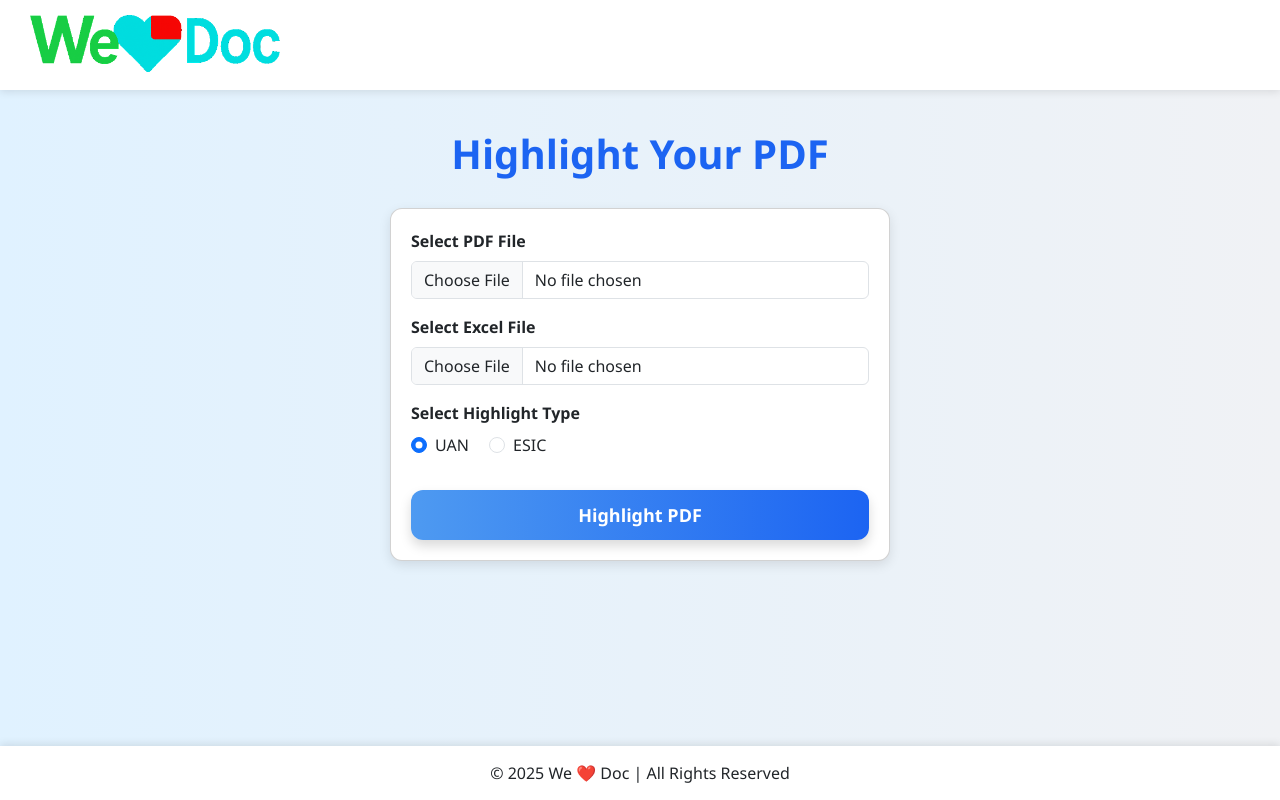
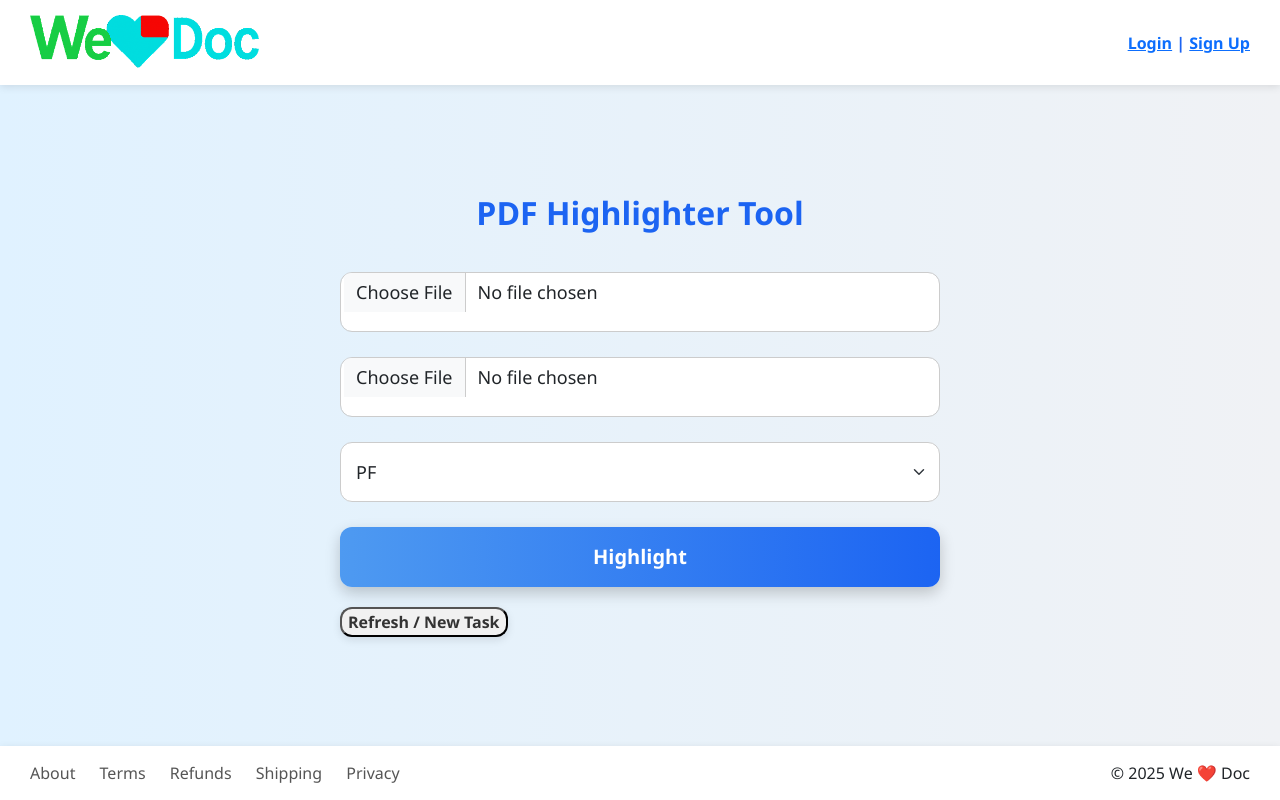
Before and after one commit to ajaysinghrajput9370/WeLoveDoc, a Flask app: template templates/index.html in a window 1280 px wide. Run offline with Flask 3, Linux system fonts and the light colour scheme; the template is opened without the code that fills it, so the values that code supplies are empty.

Commit message:
Update index.html

```diff
--- a/templates/index.html
+++ b/templates/index.html
@@ -2,18 +2,18 @@
 <html lang="en">
 <head>
 <meta charset="UTF-8">
-<title>We ❤️ Doc - Highlight PDF</title>
+<title>We ❤️ Doc - PDF Highlighter</title>
 <link rel="stylesheet" href="https://cdn.jsdelivr.net/npm/bootstrap@5.3.0/dist/css/bootstrap.min.css">
 <style>
 body {
     background: linear-gradient(to right, #e0f2ff, #f0f2f5);
-    font-family: 'Segoe UI', sans-serif;
-    min-height: 100vh;
     display: flex;
     flex-direction: column;
+    min-height: 100vh;
     margin: 0;
+    font-family: 'Segoe UI', sans-serif;
 }
-header {
+header, footer {
     width: 100%;
     background-color: #ffffff;
     padding: 15px 30px;
@@ -25,66 +25,81 @@ header {
     top: 0;
     z-index: 1000;
 }
-header img { height: 60px; }
-header .nav-btns a { margin-left: 10px; }
+header img { height: 55px; }
 .container-main {
     flex: 1;
     display: flex;
     flex-direction: column;
+    justify-content: center;
     align-items: center;
-    padding: 40px 20px;
-    text-align: center;
+    padding: 60px 20px;
 }
-h1 { font-weight: bold; color: #1c64f2; margin-bottom: 30px; }
-footer {
-    width: 100%;
-    background: #fff;
-    text-align: center;
-    padding: 15px;
-    box-shadow: 0 -2px 8px rgba(0,0,0,0.1);
-}
-.card {
-    padding: 20px;
+h2 { text-align: center; margin-bottom: 40px; font-weight: bold; color: #1c64f2; }
+form { width: 100%; max-width: 600px; }
+.form-control, .form-select {
+    height: 60px;
+    font-size: 18px;
+    margin-bottom: 25px;
     border-radius: 12px;
-    box-shadow: 0 4px 12px rgba(0,0,0,0.1);
-    background: #fff;
-    max-width: 500px;
-    width: 100%;
+    border: 1px solid #ccc;
+    padding-left: 15px;
 }
 .btn-custom {
     background: linear-gradient(90deg, #4e9af1, #1c64f2);
     color: white;
-    font-size: 18px;
+    font-size: 20px;
     font-weight: bold;
-    min-height: 50px;
+    min-height: 60px;
     width: 100%;
-    margin-top: 15px;
+    margin-bottom: 20px;
     border: none;
     border-radius: 12px;
-    box-shadow: 0 6px 12px rgba(0,0,0,0.15);
+    box-shadow: 0 6px 15px rgba(0,0,0,0.2);
     transition: 0.3s;
 }
 .btn-custom:hover {
     filter: brightness(1.1);
-    transform: translateY(-2px);
+    transform: translateY(-3px);
 }
+.btn-refresh {
+    background: #f1f1f1;
+    color: #333;
+    font-weight: bold;
+    border-radius: 12px;
+    box-shadow: 0 3px 8px rgba(0,0,0,0.1);
+}
+.alert-info {
+    font-size: 16px;
+    text-align: center;
+    border-radius: 12px;
+    background-color: #dbe9ff;
+    color: #1c64f2;
+    padding: 15px;
+    margin-bottom: 25px;
+}
+footer a { margin-right: 20px; text-decoration: none; color: #555; }
+.user-name { font-weight: bold; color: #1c64f2; }
 </style>
 </head>
 <body>
 
 <header>
-    <div class="logo">
-        <img src="{{ url_for('static', filename='assets/logo.png') }}" alt="WeLoveDoc">
+    <div class="logo"><img src="{{ url_for('static', filename='assets/logo.png') }}" alt="WeLoveDoc"></div>
+    <div class="user-name">
+        {% if username %}
+            Logged in as: {{ username }} | <a href="{{ url_for('logout') }}">Logout</a>
+        {% else %}
+            <a href="{{ url_for('login') }}">Login</a> | <a href="{{ url_for('signup') }}">Sign Up</a>
+        {% endif %}
     </div>
 </header>
 
 <div class="container-main">
-
-    <h1>Highlight Your PDF</h1>
+    <h2>PDF Highlighter Tool</h2>
 
     {% with messages = get_flashed_messages() %}
       {% if messages %}
-        <div class="alert alert-info w-100 mt-2">
+        <div class="alert alert-info w-100">
           {% for message in messages %}
             <p>{{ message }}</p>
           {% endfor %}
@@ -92,38 +107,40 @@ footer {
       {% endif %}
     {% endwith %}
 
-    <div class="card">
-        <form method="post" action="{{ url_for('highlight') }}" enctype="multipart/form-data">
-            <div class="mb-3 text-start">
-                <label class="form-label"><b>Select PDF File</b></label>
-                <input type="file" name="pdf" class="form-control" accept=".pdf" required>
-            </div>
+    <form method="post" enctype="multipart/form-data">
+        <input class="form-control" type="file" name="pdf" accept=".pdf" required>
+        <input class="form-control" type="file" name="excel" accept=".xls,.xlsx" required>
+        <select class="form-select" name="highlight_type" required>
+            <option value="pf">PF</option>
+            <option value="esic">ESIC</option>
+        </select>
 
-            <div class="mb-3 text-start">
-                <label class="form-label"><b>Select Excel File</b></label>
-                <input type="file" name="excel" class="form-control" accept=".xlsx, .xls" required>
-            </div>
+        <button type="submit" class="btn-custom">Highlight</button>
+        <button type="submit" name="action" value="refresh" class="btn-refresh">Refresh / New Task</button>
+    </form>
 
-            <div class="mb-3 text-start">
-                <label class="form-label"><b>Select Highlight Type</b></label><br>
-                <div class="form-check form-check-inline">
-                    <input class="form-check-input" type="radio" name="highlight_type" value="uan" id="uanRadio" checked>
-                    <label class="form-check-label" for="uanRadio">UAN</label>
-                </div>
-                <div class="form-check form-check-inline">
-                    <input class="form-check-input" type="radio" name="highlight_type" value="esic" id="esicRadio">
-                    <label class="form-check-label" for="esicRadio">ESIC</label>
-                </div>
-            </div>
+    {% if output_pdf %}
+    <div class="mt-4 w-100 text-center">
+        <a href="{{ url_for('download_file', filename='highlighted_output.pdf') }}" class="btn btn-success btn-lg">Download Highlighted PDF</a>
+    </div>
+    {% endif %}
 
-            <button type="submit" class="btn-custom">Highlight PDF</button>
-        </form>
+    {% if not_found_excel %}
+    <div class="mt-3 w-100 text-center">
+        <a href="{{ url_for('download_file', filename='Data_Not_Found.xlsx') }}" class="btn btn-secondary btn-lg">Download Not Found Excel</a>
     </div>
-
+    {% endif %}
 </div>
 
 <footer>
-    © 2025 We ❤️ Doc | All Rights Reserved
+    <div>
+        <a href="#">About</a>
+        <a href="#">Terms</a>
+        <a href="#">Refunds</a>
+        <a href="#">Shipping</a>
+        <a href="#">Privacy</a>
+    </div>
+    <div>© 2025 We ❤️ Doc</div>
 </footer>
 
 </body>
```
